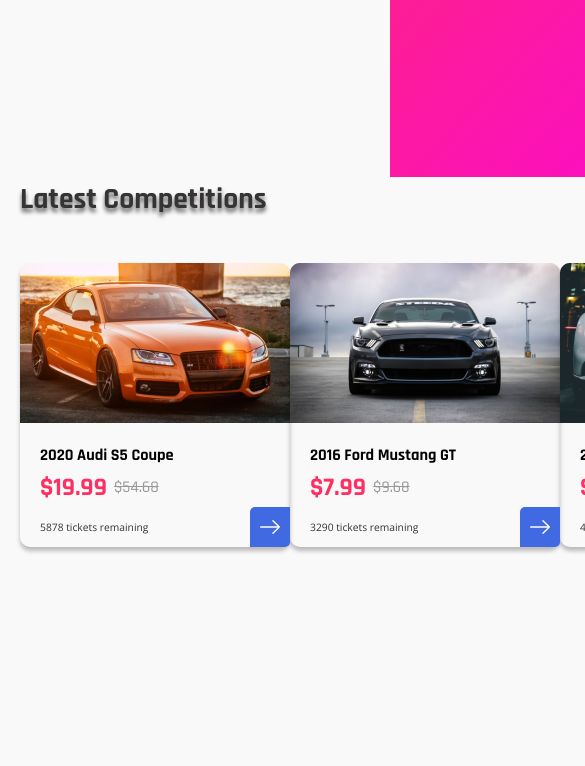
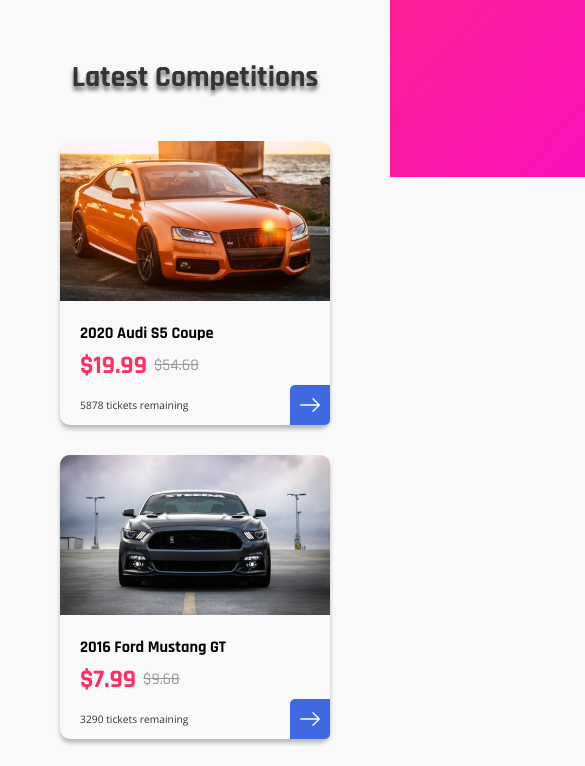
Before and after one commit to Monvis/CarLottery, a website: page src/index.html in a window 390 px wide. Shown: the part 667-1433 px from the top of the page, 585 px wide, since content can reach past the window. Before the commit the page ends 1314 px from the top, so only its background shows below. Drawn offline with nearby package versions, Linux system fonts and the light colour scheme; files that its build step writes are made by us from their sources; files whose address does not match are found by name.

Commit message:
Адаптирован лотерейный блок. Подкорректирован адаптив у шапки
Закончена работа над адаптацией лотерейного блока, так-же был подкорректирован адаптив у шапки, где при высоте экрана пользователя до 768px высота самой шапки будет занимать высоту всего экрана.

```diff
--- a/src/index.html
+++ b/src/index.html
@@ -77,6 +77,7 @@
 			<div class="container">
 				<h2>Latest Competitions</h2>
 				<div class="lottery__area">
+					<div class="wrapper__inner">
 						<div class="lottery__area-item">
 							<div class="lottery__area-pict">
 								<img src="img/lottery__car-1.png" alt="">
@@ -103,7 +104,7 @@
 								</div>
 							</div>
 						</div>
-					<div class="lottery__area-item">
+						<div class="lottery__area-item last-child">
 							<div class="lottery__area-pict">
 								<img src="img/lottery__car-2.png" alt="">
 							</div>
@@ -129,6 +130,9 @@
 								</div>
 							</div>
 						</div>
+					</div> <!-- /.wrapper__inner -->
+
+					<div class="wrapper__inner">
 						<div class="lottery__area-item">
 							<div class="lottery__area-pict">
 								<img src="img/lottery__car-3.png" alt="">
@@ -155,7 +159,7 @@
 								</div>
 							</div>
 						</div>
-					<div class="lottery__area-item">
+						<div class="lottery__area-item last-child">
 							<div class="lottery__area-pict">
 								<img src="img/lottery__car-4.png" alt="">
 							</div>
@@ -181,6 +185,7 @@
 								</div>
 							</div>
 						</div>
+					</div> <!-- /.wrapper__inner -->
 				</div>
 			</div>
 		</div>
--- a/src/source/scss/style.scss
+++ b/src/source/scss/style.scss
@@ -29,7 +29,6 @@
 
 .header {
     width: 100%;
-    height: 100vh;
     overflow-x: hidden;
 
     &__top {
@@ -459,12 +458,24 @@
     }
 }
 
+@media (max-height: 768px) {
+
+    .header {
+        height: 100vh;
+    }
+}
+
 /* 2. Latest Competitions */
 
 .lottery {
 
     &__block {
+        margin: 76px 0 0 0;
         padding: 0 0 100px 0;
+
+        .wrapper__inner {
+            display: flex;
+        }
 
         h2 {
             font-family: 'Rajdhani', sans-serif;
@@ -483,16 +494,9 @@
         justify-content: space-between;
 
         &-item {
+            margin: 0 30px 0 0;
             border-radius: 10px;
             box-shadow: 0px 4px 4px 0px #00000040;
-        }
-
-        &-pict {
-
-        }
-
-        &-info {
-
         }
 
         &-price {
@@ -558,3 +562,81 @@
         }
     }
 }
+
+
+@media (max-width: 1170px) {
+
+    .lottery {
+
+        &__block {
+
+            .wrapper__inner {
+                display: flex;
+                flex-direction: column;
+
+            }
+
+            .last-child {
+                margin-top: 30px;
+            }
+
+            h2 {
+                text-align: center;
+            }
+        }
+
+        &__area {
+            display: flex;
+            justify-content: space-around;
+
+            &-item {
+                margin: 0;
+            }
+
+            &-remainder {
+                display: flex;
+                align-items: center;
+            }
+        }
+    }
+}
+
+@media (max-width: 630px) {
+
+    .lottery {
+
+        &__block {
+
+            .wrapper__inner {
+                display: flex;
+                flex-direction: column;
+
+            }
+
+            .last-child {
+                margin-top: 30px;
+                margin-bottom: 30px;
+            }
+
+            h2 {
+                text-align: center;
+            }
+        }
+
+        &__area {
+            display: flex;
+            flex-direction: column;
+            justify-content: space-around;
+
+            &-item {
+                max-width: 590px;
+                margin: 0 auto;
+            }
+
+            &-remainder {
+                display: flex;
+                align-items: center;
+            }
+        }
+    }
+}
```
Also changed, not shown: dist/css/style.css, dist/css/style.min.css, dist/index.html. Lines whose indentation alone changed are shown as unchanged.
